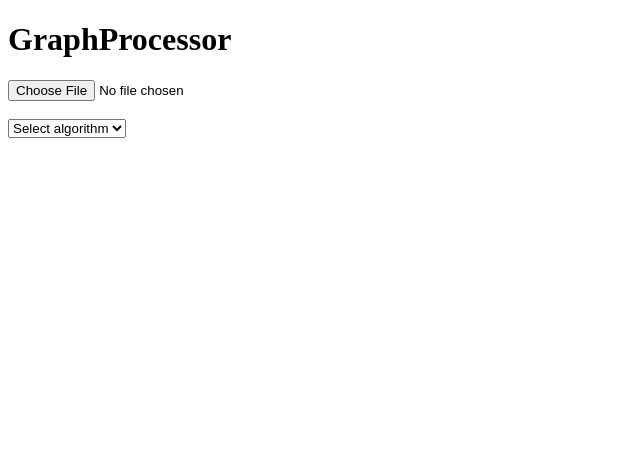
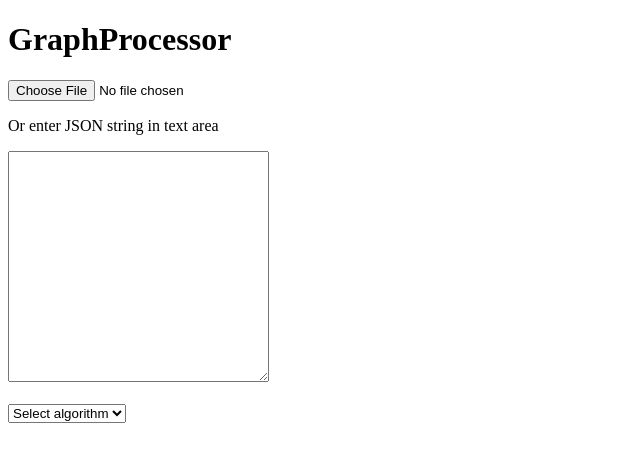
Before and after one commit to vibecoder-hex/GraphProcessorAPI, a Vue app in the folder GraphProcessorUI/: page / in a window 1280 px wide. Shown: the top 462 px of the page, without its empty margins (0-640 px from the left). Built offline with nearby package versions, Linux system fonts and the light colour scheme.

Commit message:
Added textarea for JSON-file handling

```diff
--- a/GraphProcessorUI/src/App.vue
+++ b/GraphProcessorUI/src/App.vue
@@ -7,15 +7,15 @@
     let selectedAlgorithm = ref("")
     let startVertex = ref("")
     let targetVertex = ref("")
-    let distanceDataStructure = ref(null)
+    let distanceJSONString = ref("")
     let graphProcessingResult = ref(null)
 
-    function getJsonData(event) {
+    function getJsonDataFromFile(event) {
         const file = event.target.files[0]
         const reader = new FileReader()
         reader.readAsText(file)
         reader.onload = () => {
-            distanceDataStructure.value = JSON.parse(reader.result);
+            distanceJSONString.value = reader.result;
         }
     }
 
@@ -37,7 +37,8 @@
                 console.error("Algorithm don`t selected")
         }
         try {
-            const response = await axios.post(shortestPathUrl, distanceDataStructure.value)
+            const jsonObject = JSON.parse(distanceJSONString.value)
+            const response = await axios.post(shortestPathUrl, jsonObject)
             graphProcessingResult.value = response.data
         }
         catch (error) {
@@ -50,7 +51,9 @@
 <template>
     <h1>GraphProcessor</h1>
     <form @submit.prevent>
-        <input type="file" accept=".json" @input="getJsonData($event)"><br><br>
+        <input type="file" accept=".json" @input="getJsonDataFromFile($event)"><br>
+        <p>Or enter JSON string in text area</p>
+        <textarea v-model="distanceJSONString" rows="15" cols="30"></textarea><br><br>
         <select v-model="selectedAlgorithm">
             <option disabled value="">Select algorithm</option>
             <option>dfs</option>
@@ -58,7 +61,7 @@
             <option>dijkstra</option>
         </select>
         <br><br>
-        <div v-if="distanceDataStructure">
+        <div v-if="distanceJSONString">
             <div v-if="selectedAlgorithm == 'bfs' || selectedAlgorithm == 'dijkstra'" >
                 <input v-model="startVertex" type="text" placeholder="Enter start vertex">
                 <input v-model="targetVertex" type="text" placeholder="Enter target vertex">
```
